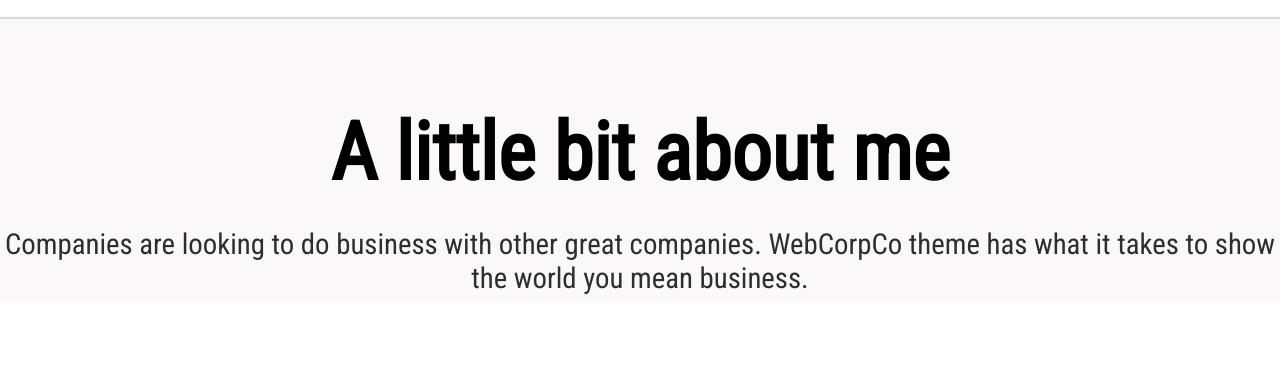
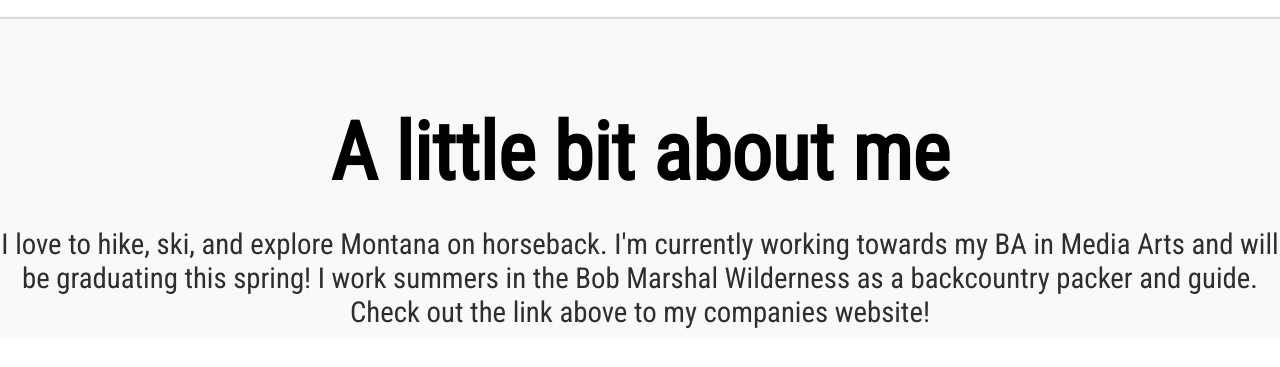
Before and after one commit to Kevinhnolan/MART_441, a plain HTML site: page Homework_1/index.html in a window 1280 px wide. Shown: the part 861-1228 px from the top of the page. Drawn offline with Linux system fonts and the light colour scheme.

Commit message:
Update index.html

```diff
--- a/Homework_1/index.html
+++ b/Homework_1/index.html
@@ -28,7 +28,7 @@
     <div class="container">
       <div class="ct-section_header ct-section_header--type2">
         <h2>A little bit about me</h2>
-        <div class="ct-section_header-description">Companies are looking to do business with other great companies. WebCorpCo theme has what it takes to show the world you mean business.
+        <div class="ct-section_header-description"> I love to hike, ski, and explore Montana on horseback. I'm currently working towards my BA in Media Arts and will be graduating this spring! I work summers in the Bob Marshal Wilderness as a backcountry packer and guide. Check out the link above to my companies website!
         </div>
       </div>
     </div>
```
